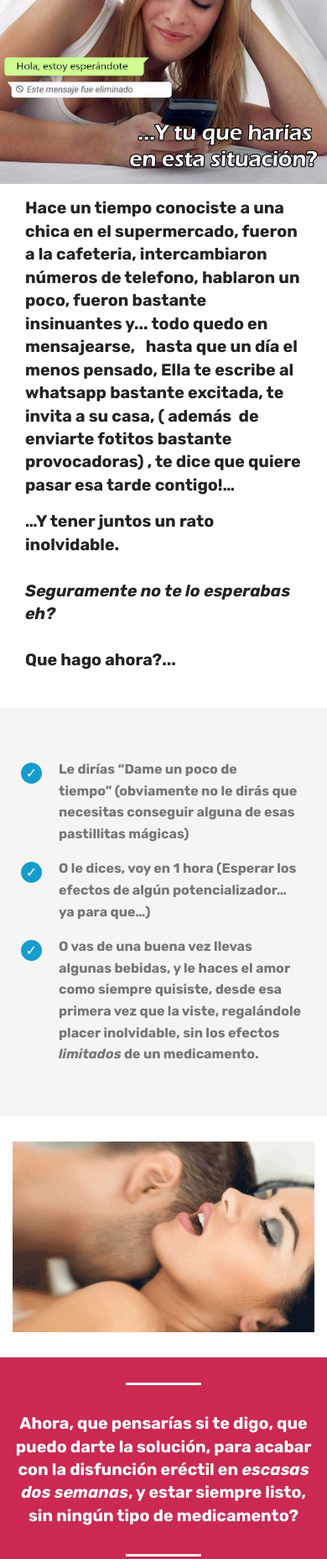
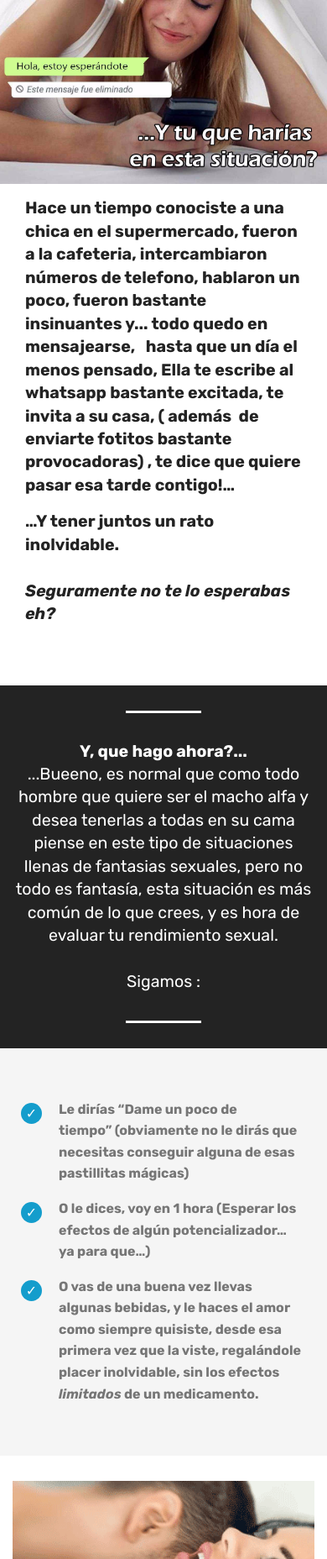
Before and after one commit to lifeconnection03/inicio, a plain HTML site: page index.html in a window 390 px wide. Shown: the top 1856 px of the page at 84% size. Drawn offline with Linux system fonts and the light colour scheme.

Commit message:
create github pages

```diff
--- a/assets/mobirise/css/mbr-additional.css
+++ b/assets/mobirise/css/mbr-additional.css
@@ -1451,6 +1451,30 @@ body {
 .cid-rpJKrKmvp1 .mbr-text {
   color: #232323;
 }
+.cid-rAiniJeq23 {
+  padding-top: 30px;
+  padding-bottom: 30px;
+  background-color: #232323;
+}
+.cid-rAiniJeq23 .line {
+  background-color: #ffffff;
+  color: #ffffff;
+  align: center;
+  height: 2px;
+  margin: 0 auto;
+}
+.cid-rAiniJeq23 .section-text {
+  padding: 2rem 0;
+  color: #ffffff;
+}
+.cid-rAiniJeq23 .inner-container {
+  margin: 0 auto;
+}
+@media (max-width: 768px) {
+  .cid-rAiniJeq23 .inner-container {
+    width: 100% !important;
+  }
+}
 .cid-rpJMLIRl3Q {
   padding-top: 60px;
   padding-bottom: 45px;
@@ -1716,3 +1740,8 @@ body {
   padding-bottom: 30px;
   background-color: #232323;
 }
+.cid-rpKm8JGivs {
+  padding-top: 30px;
+  padding-bottom: 30px;
+  background-color: #232323;
+}
--- a/index.html
+++ b/index.html
@@ -34,7 +34,7 @@
     </figure>
 </section>
 
-<section class="engine"><a href="https://mobirise.info/h">how to create a web page</a></section><section class="mbr-section article content1 cid-rpJKrKmvp1" id="content1-7">
+<section class="engine"><a href="https://mobirise.info/b">how to create your own site</a></section><section class="mbr-section article content1 cid-rpJKrKmvp1" id="content1-7">
 
 
 
@@ -42,9 +42,25 @@
         <div class="media-container-row">
             <div class="mbr-text col-12 mbr-fonts-style display-5 col-md-10"><p><strong>Hace un tiempo conociste a una chica en el supermercado, fueron a la cafeteria, intercambiaron números de telefono, hablaron un poco, fueron bastante insinuantes y... todo quedo en mensajearse, &nbsp; hasta que un día el menos pensado, Ella te escribe al whatsapp bastante excitada, te invita a su casa, ( además &nbsp;de enviarte fotitos bastante provocadoras) , te dice que quiere pasar esa tarde contigo!…</strong></p><p><strong>
 </strong></p><div><strong>…Y tener juntos un rato inolvidable.</strong></div><div><strong><br></strong></div><div><em><strong>Seguramente no te lo esperabas eh?</strong></em></div><div><strong>
-</strong></div><div><strong><br></strong></div><div><strong>Que hago ahora?...</strong><br></div><div><strong><br></strong></div><p></p></div>
+</strong></div><div><strong><br></strong></div><div><br></div><p></p></div>
         </div>
     </div>
+</section>
+
+<section class="mbr-section article content9 cid-rAiniJeq23" id="content9-v">
+
+
+
+    <div class="container">
+        <div class="inner-container" style="width: 100%;">
+            <hr class="line" style="width: 25%;">
+            <div class="section-text align-center mbr-fonts-style display-5"><strong>Y, que hago ahora?...
+</strong><div><strong>
+</strong></div><div>...Bueeno, es normal que como todo hombre que quiere ser el macho alfa y desea tenerlas a todas en su cama piense en este tipo de situaciones llenas de fantasias sexuales, pero no todo es fantasía, esta situación es más común de lo que crees, y es hora de evaluar tu rendimiento sexual.
+</div><br><div>Sigamos :</div></div>
+            <hr class="line" style="width: 25%;">
+        </div>
+        </div>
 </section>
 
 <section class="mbr-section article content12 cid-rpJMLIRl3Q" id="content12-d">
@@ -82,7 +98,7 @@
     <div class="container">
         <div class="inner-container" style="width: 66%;">
             <hr class="line" style="width: 25%;">
-            <div class="section-text align-center mbr-white mbr-fonts-style display-5"><strong>Ahora, que pensarías si te digo, que puedo darte la solución, para acabar con la disfunción eréctil en <em>escasas dos semanas</em>, y estar siempre listo, sin ningún  tipo de medicamento?</strong></div>
+            <div class="section-text align-center mbr-white mbr-fonts-style display-5">Bien , has analizado un poco tu situacion y has concluido que tu rendimiento no es el óptimo, porque <strong>algunas veces</strong> tus erecciones no son lo que esperabas o no se mantienen el tiempo suficiente y siempre con alguna ayuda extra.<br>Ahora, que pensarías si te digo, que puedo darte la solución, para acabar con la disfunción eréctil en <em>escasas dos semanas</em>, y estar siempre listo, sin ningún  tipo de medicamento?</div>
             <hr class="line" style="width: 25%;">
         </div>
     </div>
@@ -186,7 +202,7 @@
         <div class="row justify-content-center">
             <div class="media-container-column col-lg-8" data-form-type="formoid">
                 <!---Formbuilder Form--->
-                <form action="https://mobirise.com/" method="POST" class="mbr-form form-with-styler" data-form-title="Mobirise Form"><input type="hidden" name="email" data-form-email="true" value="4OUO6GNm0kReTxeQyrdMbCNWAzEwoDWZ2jJNSVdkfm2a8iMxoLxDWlF8laXLmpyACxRbAdjw4Fy2spxf8eO4o/uogZ+WJmuk/iyxOqEtbjaU8uWHmYNupJl8bRc5slT7">
+                <form action="https://mobirise.com/" method="POST" class="mbr-form form-with-styler" data-form-title="Mobirise Form"><input type="hidden" name="email" data-form-email="true" value="ccPVXnyomfL83I7fwEyUo/rDwLnQGxVr+E9/2QE/dbv3C8Eu2WSebshJRYQEA/dnUz4ddK2HiYkcG0x6/E1NAgt4yCW/okHfdCo1Uw+EMiHIOPcVBrDrf98En9h42mK/">
                     <div class="row row-sm-offset">
                         <div hidden="hidden" data-form-alert="" class="alert alert-success col-12">Su registro fue satisfactorio!</div>
                         <div hidden="hidden" data-form-alert-danger="" class="alert alert-danger col-12">
```
Also changed, not shown: page1.html (added, +51 -0 lines), 1 other file.
